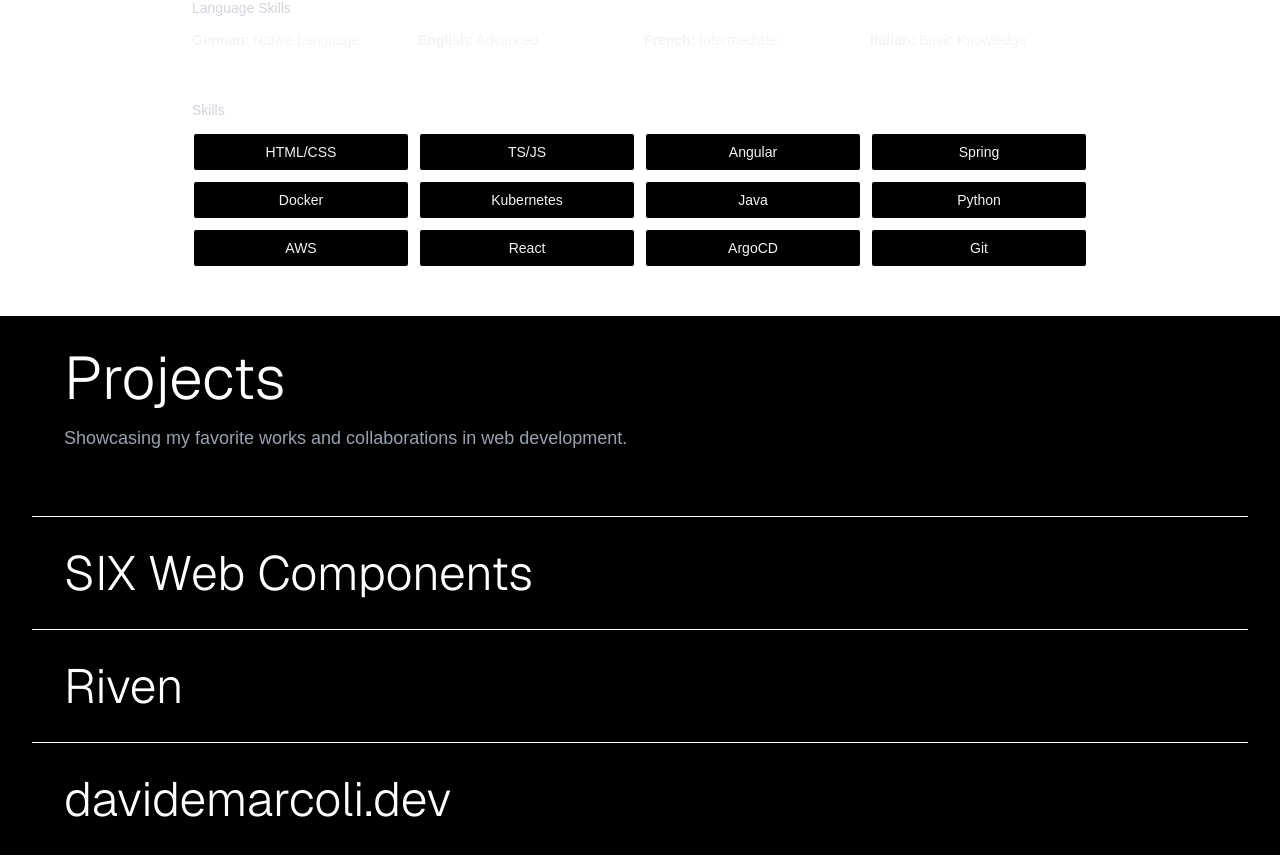
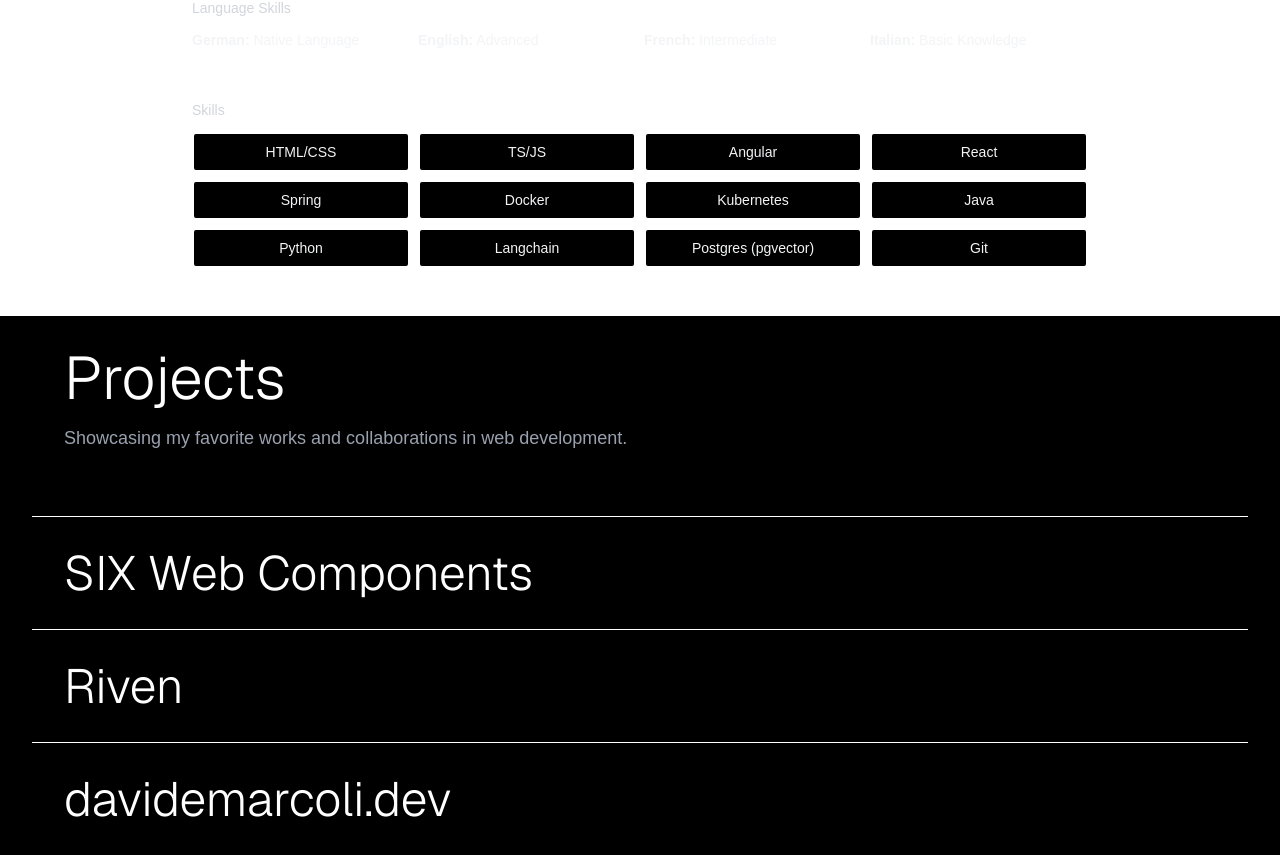
Before and after one commit to davidemarcoli/davidemarcoli.dev, a Next.js app: page / in a window 1280 px wide. Shown: the part 1814-2669 px from the top of the page. Built offline with nearby package versions, Linux system fonts and the light colour scheme.

Commit message:
correct skills

```diff
--- a/app/page.tsx
+++ b/app/page.tsx
@@ -229,14 +229,14 @@ export default function Home() {
             <Skill>HTML/CSS</Skill>
             <Skill>TS/JS</Skill>
             <Skill>Angular</Skill>
+            <Skill>React</Skill>
             <Skill>Spring</Skill>
             <Skill>Docker</Skill>
             <Skill>Kubernetes</Skill>
             <Skill>Java</Skill>
             <Skill>Python</Skill>
-            <Skill>AWS</Skill>
-            <Skill>React</Skill>
-            <Skill>ArgoCD</Skill>
+            <Skill>Langchain</Skill>
+            <Skill>Postgres (pgvector)</Skill>
             <Skill>Git</Skill>
           </div>
           {/* <button className="text-black bg-white rounded-sm p-2 w-full mt-5">
```
